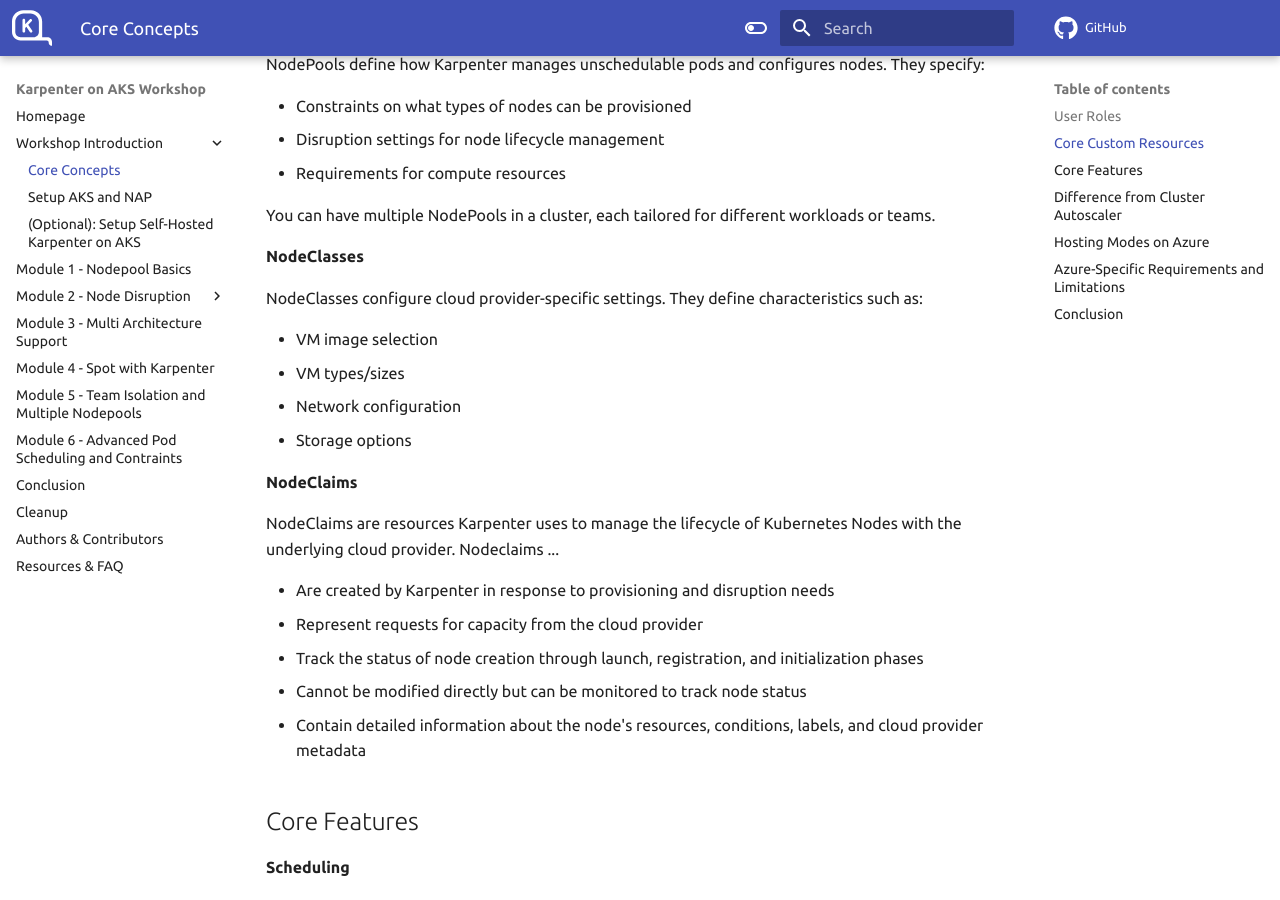
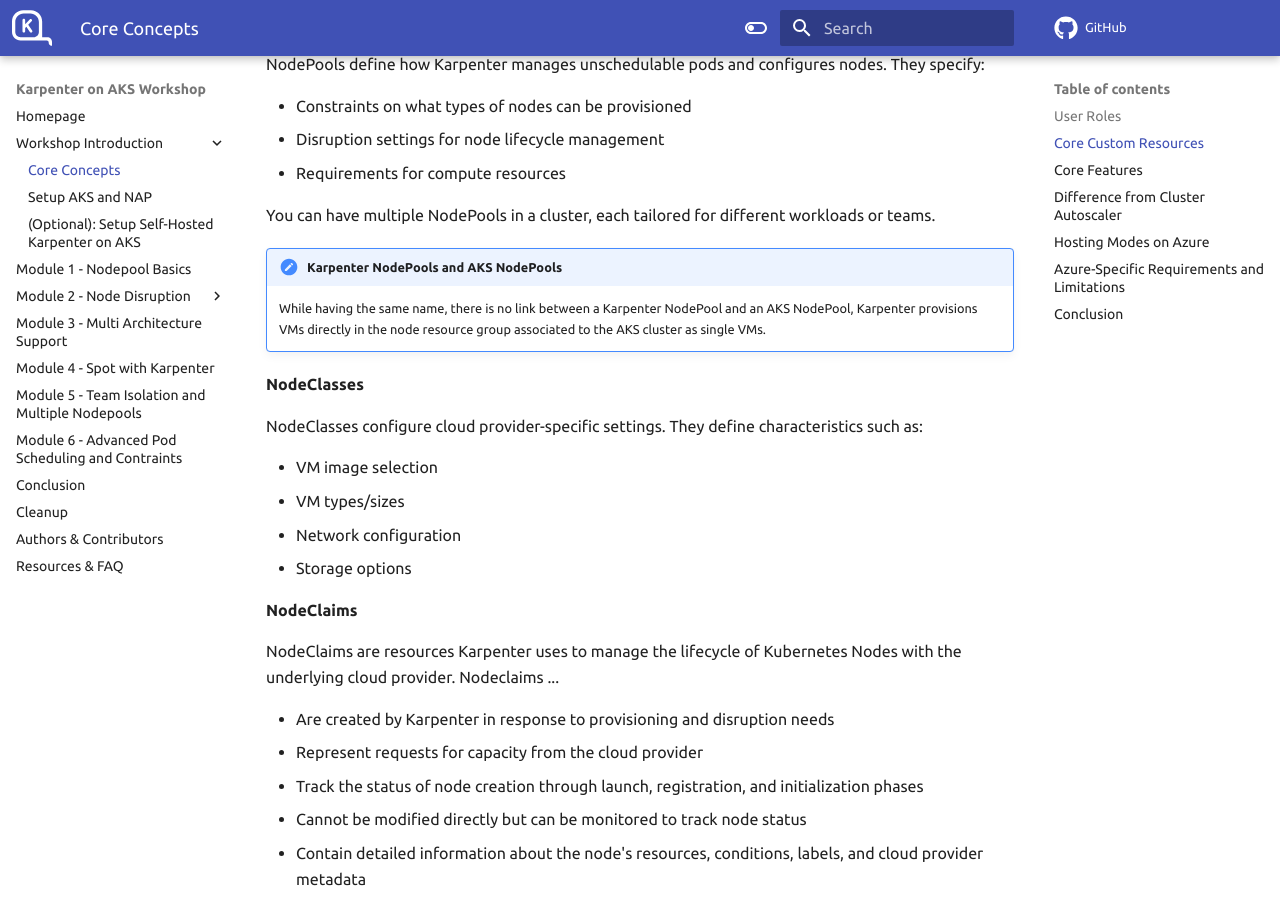
Before and after one commit to fdtmsft/karpenter-azure-workshop, an MkDocs documentation site: the page built from docs/00-workshop-intro/01-concepts.md, in a window 1280 px wide and 900 px high, scrolled down 679 px. Built offline with MkDocs 1.6.1 and Material for MkDocs 9.7.7, drawn with Linux system fonts in a browser that asks for light colours; comment, search, counter and statistics services are not loaded.

Commit message:
Added NodePools clarification in Concepts

```diff
--- a/docs/00-workshop-intro/01-concepts.md
+++ b/docs/00-workshop-intro/01-concepts.md
@@ -25,6 +25,9 @@ NodePools define how Karpenter manages unschedulable pods and configures nodes.
 - Requirements for compute resources
 
 You can have multiple NodePools in a cluster, each tailored for different workloads or teams.
+
+!!! note "Karpenter NodePools and AKS NodePools"
+    While having the same name, there is no link between a Karpenter NodePool and an AKS NodePool, Karpenter provisions VMs directly in the node resource group associated to the AKS cluster as single VMs.
 
 **NodeClasses**
 
```
